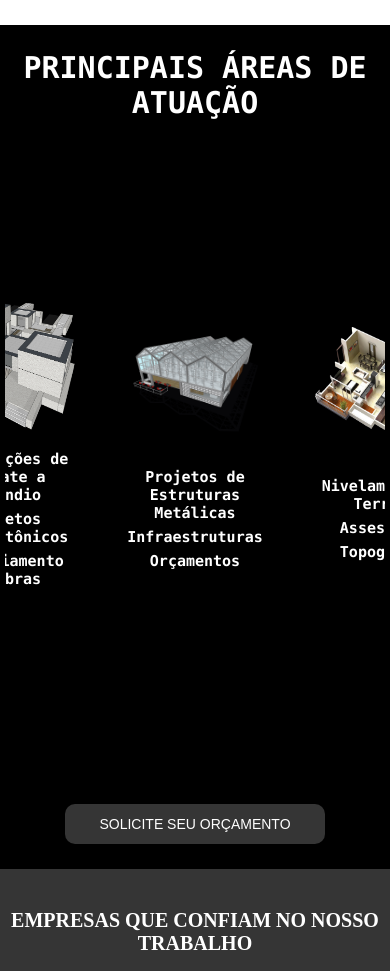
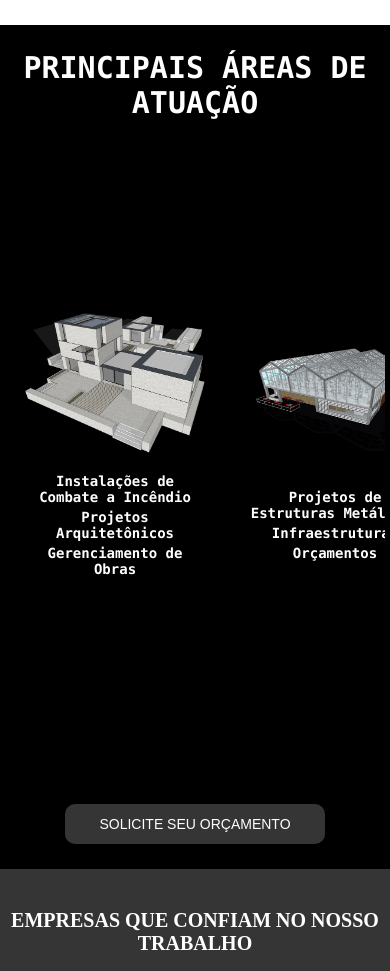
Before and after one commit to lucasdksan/Test_Site_SL, a React (Create React App) app: page / in a window 390 px wide. Shown: the part 1700-2671 px from the top of the page. Built offline with nearby package versions, Linux system fonts and the light colour scheme; the HTML template or start-up script is replaced by a standard one.

Commit message:
Modificação para a adaptação da responsividade #4

```diff
--- a/src/styles/components/Card.ts
+++ b/src/styles/components/Card.ts
@@ -27,9 +27,9 @@
         margin-left: 3px;
     }
     @media(max-width: 640px){
-        width: 400px;
-        height: 380px;
-        padding: 10px 5px;
+        width: 500px;
+        height: 400px;
+        padding: 10px 0px;
         margin-right: 20px;
         margin-left: 20px;
     }
@@ -47,11 +47,12 @@
         height: 110px;
     }
     @media(max-width: 640px){
-        width: 140px;
-        height: 130px;
+        width: 180px;
+        height: 140px;
     }
 `;
 export const Txt = styled.h1`
+    width: 100%;
     color: #fff;
     font-size: 17px;
     font-family: Consolas;
@@ -70,7 +71,7 @@
         margin-bottom: 4px;
     }
     @media(max-width: 640px){
-        font-size: 15px;
-        margin-bottom: 6px;
+        font-size: 14px;
+        margin-bottom: 4px;
     }
 `;
--- a/src/styles/pages/Home.ts
+++ b/src/styles/pages/Home.ts
@@ -172,7 +172,10 @@
     height: 100vh;
     margin-bottom: 30px;
     @media(max-width: 640px){
+        width: 100%;
         display: flex;
+        align-items: center;
+        justify-content: space-between;
         flex-direction: row;
         overflow-x: auto;
     }
```
